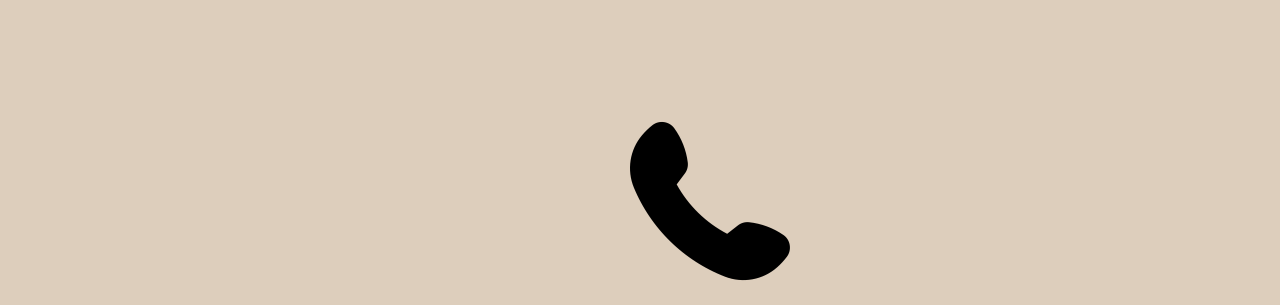
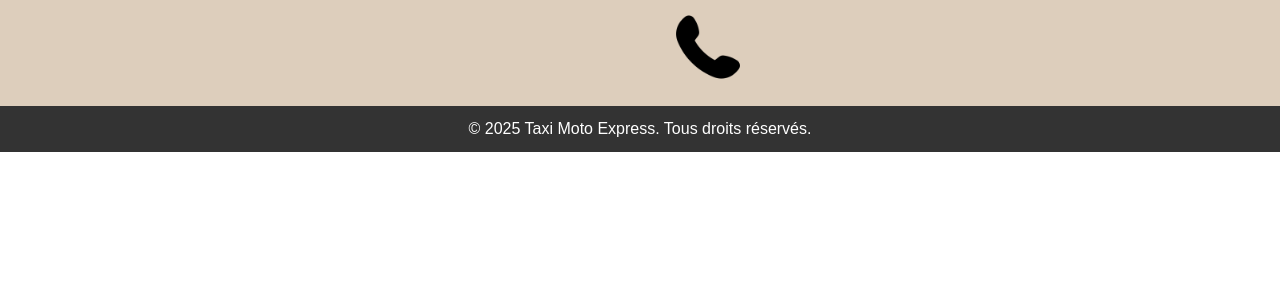
Before and after one commit to cifre0/taxi-moto-yacinechaib.fr, a plain HTML site: page index.html in a window 1280 px wide. Shown: the part 1915-2220 px from the top of the page. After the commit the page ends 2067 px from the top, so only its background shows below. Drawn offline with Linux system fonts and the light colour scheme; a web font is replaced by a local one.

Commit message:
Update style.css

```diff
--- a/style.css
+++ b/style.css
@@ -312,6 +312,25 @@ td{
 #image-contact {
     width: 100%;
     text-align: center;
+    display: flex;
+    justify-content: center;
+}
+
+#image-contact img{
+    /* width: 235px; */
+    /* height: 235px; */
+    margin-top: 10%;
+    width: 20%;
+
+}
+
+#contact-img-whatsapp{
+/*     flex: 1; */
+    /* margin-right: 10%; */
+}
+
+#contact-img-tel{
+/*    flex: 1;*/
 }
 
 
@@ -323,25 +342,6 @@ footer {
     padding: 0.8% 0;
 }
 
-#image-contact img{
-    /* width: 235px; */
-    /* height: 235px; */
-    margin-top: 10%;
-    width: 20%;
-
-}
-#image-contact{
-/*     display: flex; */
-}
-
-#contact-img-whatsapp{
-/*     flex: 1; */
-    /* margin-right: 10%; */
-}
-
-#contact-img-tel{
-/*    flex: 1;*/
-}
 
 /* Styles Responsives */
 @media (max-width: 1124px) {
```
